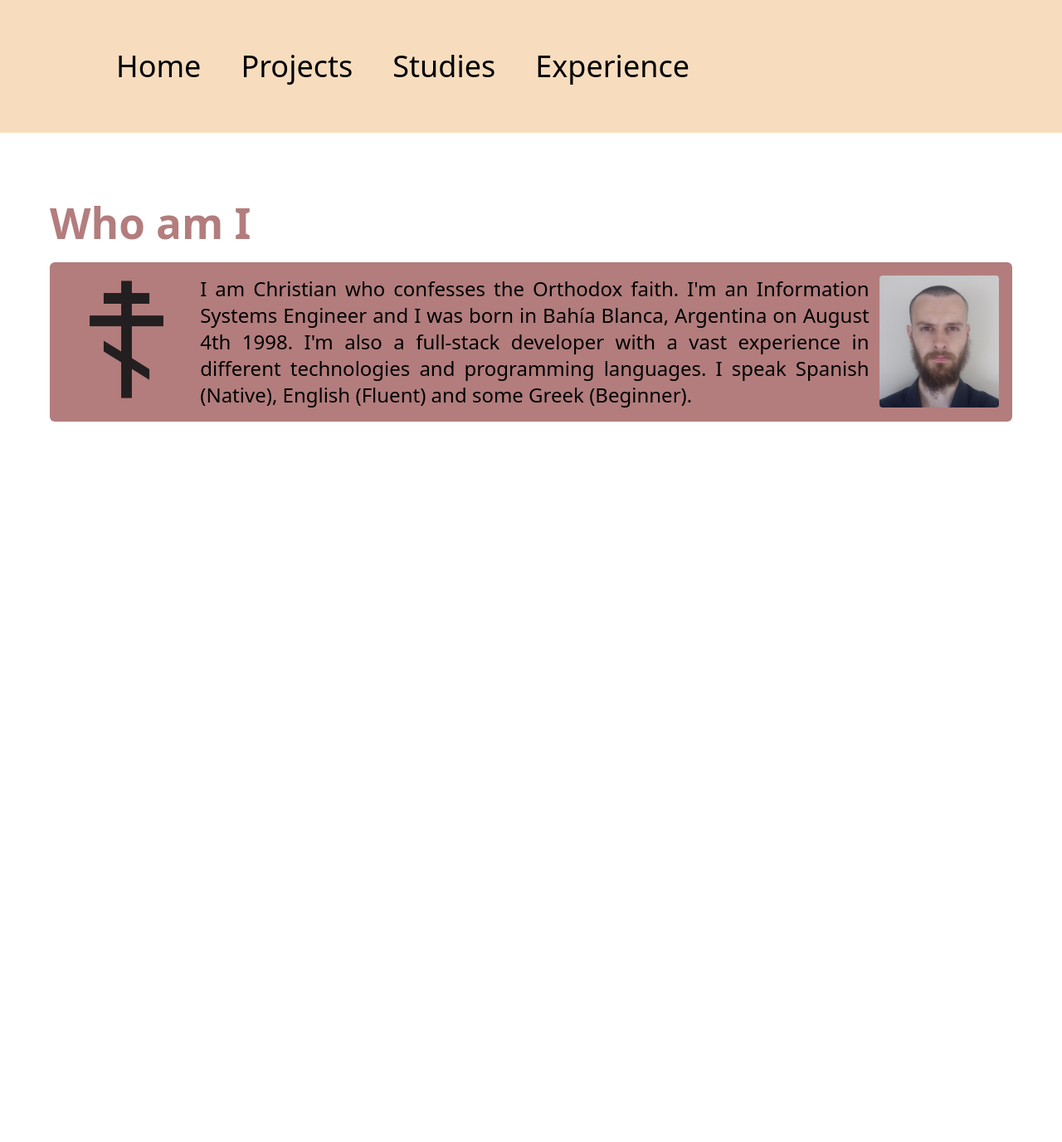
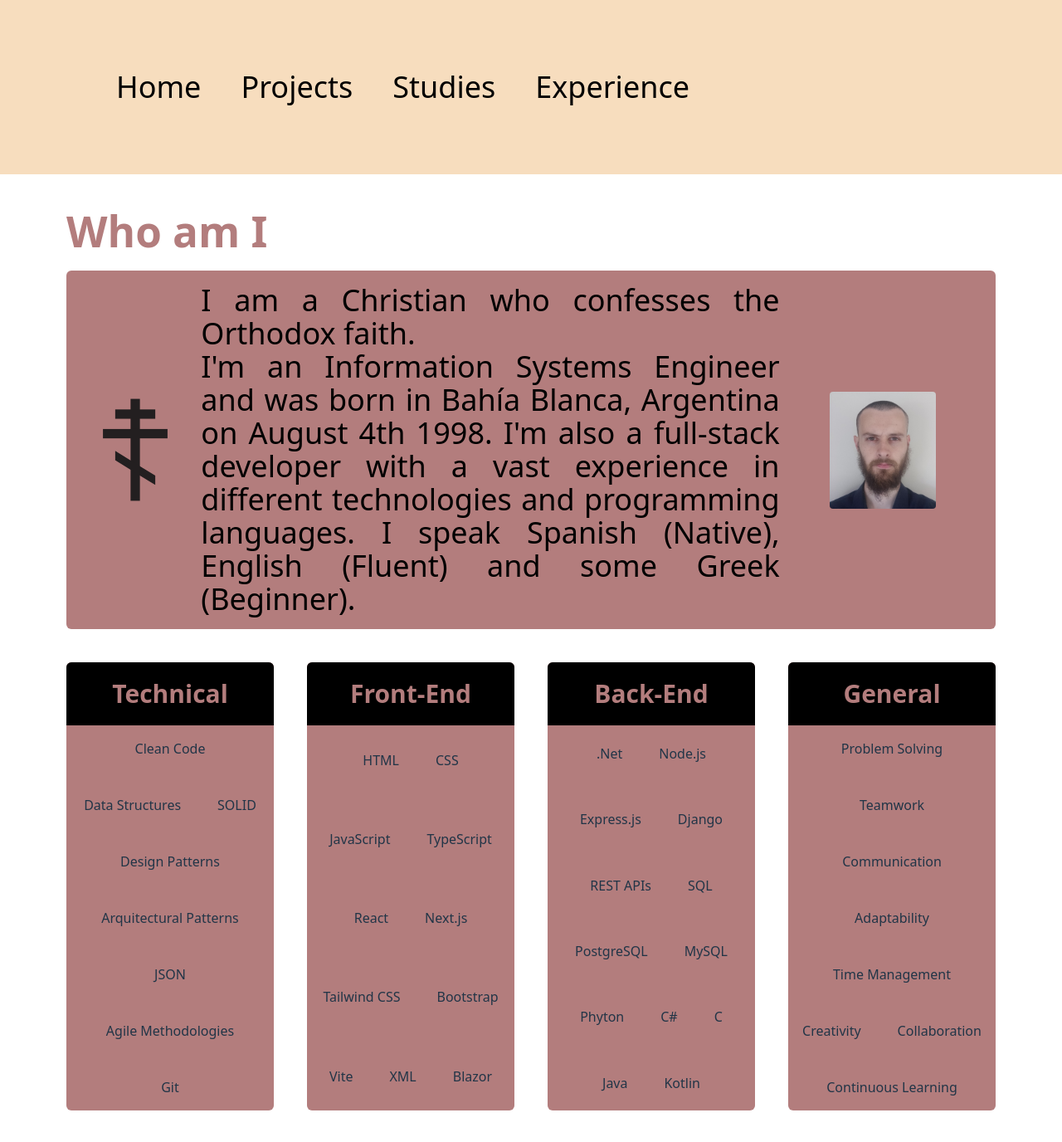
Before and after one commit to ThiagoZanconi/Personal-Web-Page, a React (Vite) app: page / in a window 1280 px wide. Shown: the whole page at 83% size. Before the commit the page ends 800 px from the top, so only its background shows below. Built offline with nearby package versions, Linux system fonts and the light colour scheme.

Commit message:
General Visual Update

```diff
--- a/src/App.css
+++ b/src/App.css
@@ -41,14 +41,6 @@ body {
   }
 }
 
-.card {
-  padding: 2em;
-}
-
-.read-the-docs {
-  color: #888;
-}
-
 .slide-in-right {
   animation: slideInRight 1s ease-out forwards;
 }
@@ -80,7 +72,7 @@ body {
 }
 
 .slide-in-left2 {
-  animation: slideInLeft2 1.4s ease-out forwards;
+  animation: slideInLeft2 1.2s ease-out forwards;
 }
 
 @keyframes slideInLeft2 {
@@ -95,7 +87,7 @@ body {
 }
 
 .slide-in-left3 {
-  animation: slideInLeft3 2.1s ease-out forwards;
+  animation: slideInLeft3 1.7s ease-out forwards;
 }
 
 @keyframes slideInLeft3 {
@@ -110,7 +102,7 @@ body {
 }
 
 .slide-in-left4 {
-  animation: slideInLeft4 2.8s ease-out forwards;
+  animation: slideInLeft4 2.2s ease-out forwards;
 }
 
 @keyframes slideInLeft4 {
@@ -125,10 +117,25 @@ body {
 }
 
 .slide-in-left5 {
-  animation: slideInLeft5 3.5s ease-out forwards;
+  animation: slideInLeft5 2.7s ease-out forwards;
 }
 
 @keyframes slideInLeft5 {
+  from {
+    transform: translateX(-200px);
+    opacity: 0;
+  }
+  to {
+    transform: translateX(0);
+    opacity: 1;
+  }
+}
+
+.slide-in-left6 {
+  animation: slideInLeft6 3.2s ease-out forwards;
+}
+
+@keyframes slideInLeft6 {
   from {
     transform: translateX(-200px);
     opacity: 0;
@@ -147,9 +154,6 @@ body {
 
 /* Contenido base */
 .card-content {
-  width: 100%;
-  height: 100%;
-  padding: 16px;
   transition: filter 0.6s ease, opacity 0.6s ease;
 }
 
@@ -160,11 +164,6 @@ body {
   padding: 16px;
   background: rgba(0, 0, 0, 0.2);
   color: white;
-
-  display: flex;
-  flex-direction: column;
-  justify-content: center;
-  align-items: center;
 
   opacity: 0;
   transition: opacity 0.3s ease;
@@ -204,10 +203,39 @@ body {
   color: #000000;
 }
 
+.background-color-black{
+  background-color: #000000;
+}
+
+.background-light-blue-color-hover {
+  cursor: pointer;
+  transition: background-color 0.8s ease-out;
+}
+
+.background-light-blue-color-hover:hover {
+  background-color: #7dd5eb;
+}
+
 .background-pinkish-color-hover {
+  cursor: pointer;
   transition: background-color 0.8s ease-out;
 }
 
 .background-pinkish-color-hover:hover {
   background-color: #e4d3be;
 }
+
+.fade-in {
+  animation: fadeIn 1.1s ease-out;
+}
+
+@keyframes fadeIn {
+  from {
+    opacity: 0;
+    transform: translateY(-40px);
+  }
+  to {
+    opacity: 1;
+    transform: translateY(0);
+  }
+}
--- /dev/null
+++ b/src/components/ability_card.tsx
@@ -0,0 +1,24 @@
+import AbilityLabel from "./ability_label"
+
+type AbilityCardProps = {
+    name: string,
+    skills: string[]
+}
+
+function AbilityCard({ name, skills }: AbilityCardProps) {
+    return (
+        <div className="rounded-md background-b37d7d-color w-full h-full flex flex-col fade-in">
+            <h2 className="font-bold text-3xl background-color-black text-center color-b37d7d p-5 rounded-t-md">
+                {name}
+            </h2>
+
+            <div className="flex flex-wrap gap-3 justify-center items-center flex-1">
+                {skills.map((skill, index) => (
+                    <AbilityLabel key={index} name={skill} />
+                ))}
+            </div>
+        </div>
+    )
+}
+
+export default AbilityCard
--- /dev/null
+++ b/src/components/ability_label.tsx
@@ -0,0 +1,15 @@
+type AbilityLabelProps = {
+    name: string
+}
+
+function AbilityLabel({ name }: AbilityLabelProps) {
+    return (
+        <>
+            <div className="inline-block background-light-blue-color-hover p-2 m-2">
+                <span className="color-white font-medium ">{name}</span>
+            </div>
+        </>
+    )
+}
+
+export default AbilityLabel
--- a/src/layout/layout.tsx
+++ b/src/layout/layout.tsx
@@ -3,8 +3,8 @@ import { Link, Outlet } from "react-router-dom"
 export default function Layout() {
   return (
     <>
-        <nav className="w-full h-[160px] background-skin-color flex justify-items-center items-center">
-            <div className="w-full flex mx-[10%] gap-6">
+        <nav className="h-[210px] background-skin-color flex items-center">
+            <div className="flex mx-[10%] gap-6">
                 <Link to="/" className="px-3 py-3 text-4xl color-black background-pinkish-color-hover">
                     Home
                 </Link>
@@ -19,7 +19,7 @@ export default function Layout() {
                 </Link>
             </div>
         </nav>
-        <main className="w-full m-5 max-w-7xl mx-auto">
+        <main className="mt-10 mx-20">
             <Outlet />
         </main>
     </>
--- a/src/pages/experience.tsx
+++ b/src/pages/experience.tsx
@@ -5,7 +5,7 @@ function Experience() {
     return (
         <>
             <section className="overflow-x-hidden">
-                <div className="m-15">
+                <div className="">
                     <h1 className='flex mb-5 slide-in-right color-b37d7d font-bold'>
                         Experience
                     </h1>
@@ -14,7 +14,7 @@ function Experience() {
                             <img src={workExperienceIcon} className="h-[300px] rounded-sm" alt="Orthodox Cross" />
                         </div>
                         <div className="flex justify-items-center items-center">
-                            <p className='text-2xl text-justify color-black font-medium'>
+                            <p className='text-4xl text-justify color-black font-medium'>
                                 Worked at LivePanel from April 20th 2025 to Agugust 30th 2025 as a Full-Stack Developer intern.
                                 <br />
                                 Developed a feature for processing user demographic information and making predictions using
--- a/src/pages/home.tsx
+++ b/src/pages/home.tsx
@@ -1,47 +1,55 @@
 import orthodoxCross from '/orthodox_cross.svg'
 import fotoPerfil from '/foto_perfil.jpg'
-import { Suspense } from 'react';
+import AbilityCard from '../components/ability_card'
 
 function Home() {
-
+    let technicalSkills = ["Clean Code","Data Structures", "SOLID", "Design Patterns", "Arquitectural Patterns", "JSON",
+        "Agile Methodologies", "Git"]
+    let frontEndSkills = ["HTML", "CSS", "JavaScript", "TypeScript", "React", "Next.js", "Tailwind CSS", "Bootstrap", "Vite", "XML",
+        "Blazor"
+    ]
+    let backEndSkills = [".Net", "Node.js", "Express.js", "Django", "REST APIs","SQL",
+        "PostgreSQL", "MySQL", "Phyton", "C#", "C", "Java", "Kotlin"]
+    let generalSkills = ["Problem Solving", "Teamwork", "Communication", "Adaptability", "Time Management", "Creativity",
+        "Collaboration", "Continuous Learning"]
     return (
         <>
-            <section className="overflow-x-hidden">
-                <div className="m-15">
-                    <Suspense fallback={<div>Loading intro...</div>}>
+            <div className="overflow-x-hidden">
                     <div className="slide-in-right">
                         <h1 className="mb-5 color-b37d7d font-bold">
                             Who am I
                         </h1>
                     </div>
-                        <div className='rounded-md p-4 background-b37d7d-color slide-in-left'>
-                            <div className='flex gap-3'>
+                    <div className='rounded-md p-4 background-b37d7d-color slide-in-left card'>
+                        <div className='flex items-center gap-3 card-content pr-14'>
                             <div>
-                                    <img src={orthodoxCross} className="w-[700px] rounded-sm" alt="Orthodox Cross" />
+                                <img src={orthodoxCross} className="w-[900px] rounded-sm" alt="Orthodox Cross" />
                             </div>
-
-                                <p className='text-2xl text-justify color-black font-medium'>
-                                    I am Christian who confesses the Orthodox faith. I'm an Information Systems Engineer and I was born in
+                            <p className='text-4xl text-justify color-black font-medium mr-12'>
+                                I am a Christian who confesses the Orthodox faith.
+                                <br />
+                                I'm an Information Systems Engineer and was born in
                                 Bahía Blanca, Argentina on August 4th 1998. I'm also a full-stack developer with a vast experience in
                                 different technologies and programming languages. I speak Spanish (Native), English (Fluent) and
                                 some Greek (Beginner).
                             </p>
-
                             <div>
-                                    <img src={fotoPerfil} className="w-[660px] rounded-sm" alt="Profile Photo" />
+                                <img src={fotoPerfil} className="w-[860px] rounded-sm" alt="Profile Photo" />
                             </div>
                         </div>
-                            <a
-                            href="https://drive.google.com/file/d/1lTAeS0twYl5lMHWXfc_wPFGdLNZpxLIe/view?usp=drive_link"
-                            target="_blank"
+                        <a href="https://drive.google.com/file/d/1lTAeS0twYl5lMHWXfc_wPFGdLNZpxLIe/view?usp=drive_link" target="_blank"
                         className="underline card-overlay">
                         CV
                         </a>
+                    </div>
 
+                    <div className="grid grid-cols-4 gap-10 my-10">
+                        <AbilityCard name='Technical' skills = {technicalSkills} />
+                        <AbilityCard name="Front-End" skills = {frontEndSkills} />
+                        <AbilityCard name="Back-End" skills = {backEndSkills} />
+                        <AbilityCard name="General" skills = {generalSkills} />
                     </div>
-                    </Suspense>
             </div>
-            </section>
         </>
     )
 }
--- a/src/pages/studies.tsx
+++ b/src/pages/studies.tsx
@@ -5,7 +5,7 @@ function Studies() {
     return (
         <>
             <section className="overflow-x-hidden">
-                <div className="m-15">
+                <div className="">
                     <h1 className='flex mb-5 slide-in-right color-b37d7d font-bold'>
                         Studies
                     </h1>
@@ -14,7 +14,7 @@ function Studies() {
                             <img src={studyIcon} className="h-[300px] rounded-sm" alt="Orthodox Cross" />
                         </div>
                         <div className="flex justify-items-center items-center">
-                            <p className='text-2xl text-justify color-black font-medium'>
+                            <p className='text-4xl text-justify color-black font-medium'>
                                 Graduated as an Information Systems Engineer from the National University of the South,
                                 Bahía Blanca - Argentina,
                                 2017 - 2025.
```
Also changed, not shown: src/components/project_card.tsx (added, +58 -0 lines), src/pages/projects.tsx (+15 -69 lines). Lines whose indentation alone changed are shown as unchanged.
